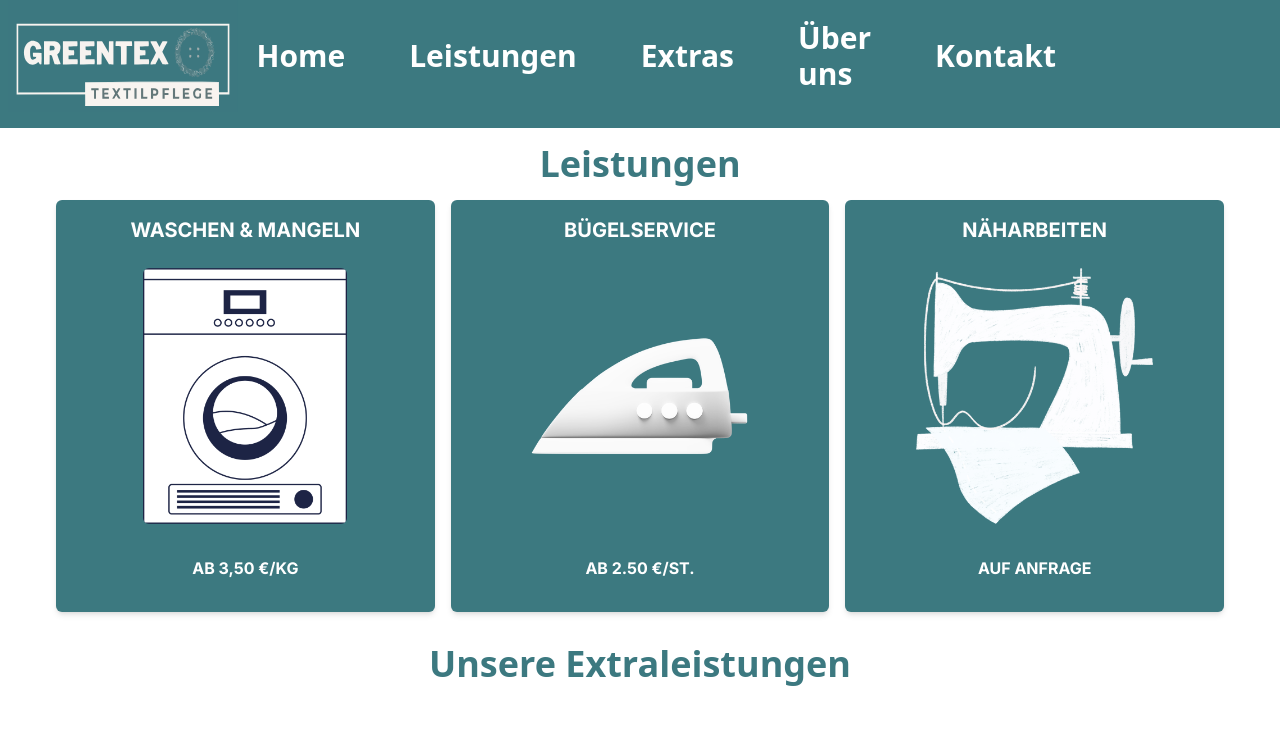
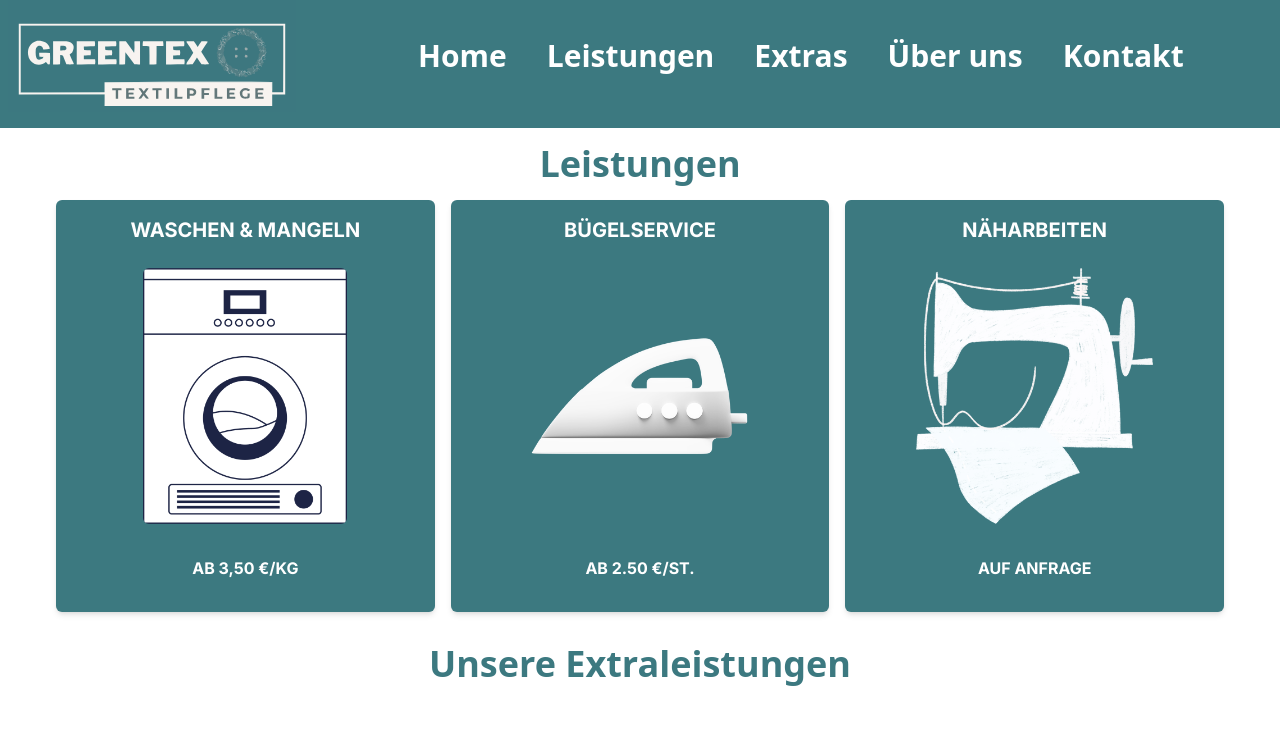
Before and after one commit to lementrix/GREENTEX, a Next.js app: page / in a window 1280 px wide. Shown: the top 733 px of the page. Built offline with nearby package versions, Linux system fonts and the light colour scheme.

Commit message:
BurgerAndNavMenu

```diff
--- a/app/page.jsx
+++ b/app/page.jsx
@@ -44,6 +44,12 @@ const AboutCard = ({ title, initialText, hoverText, icon }) => {
 
 
 const Home = () => {
+
+  const [isMenuVisible, setIsMenuVisible] = useState(false);
+
+  const toggleMenuVisibility = () => {
+    setIsMenuVisible(!isMenuVisible);
+  };
 
   const services = [
     {
@@ -97,20 +103,26 @@ const Home = () => {
     <div>
       <header id="home" className="flex h-20 md:h-20 lg:h-20 bg-main text-white relative xl:h-32 2xl:h-32 ">
       <link rel="icon" href="/favicon.ico" />
-        <nav className="md:flex bg-main items-center w-full z-20 fixed">
-        <a href="#home" className="max-md:flex justify-center"><img src="logo.svg" alt="Logo" className="max-md:m-auto h-16 md:h-20 md:ml-2 xl:h-28 xl:w-72 ml-14 mr-40 " /></a>
-          <a className="max-md:hidden md:text-xl lg:text-3xl font-sans mr-16 ml-4" href="#home">Home</a>
-          <a className="max-md:hidden md:text-xl lg:text-3xl font-sans mr-16" href="#services">Leistungen</a>
-          <a className="max-md:hidden md:text-xl lg:text-3xl font-sans mr-16" href="#extras">Extras</a>
-          <a className="max-md:hidden md:text-xl lg:text-3xl font-sans mr-16" href="#about">Über uns</a>
-          <a className="max-md:hidden md:text-xl lg:text-3xl font-sans mr-16" href="#contact">Kontakt</a>
-          <div className="bg-main text-white w-50 ml-40"><a className="hidden 2xl:flex text-xl font-sans items-center place-content-between" href="tel:+49 (0) 176 419 77 994">+49 (0) 176 419 77 994</a>
-          <a className="hidden 2xl:flex text-xl font-sans" href="tel:+49 (0) 2602 992 9286">+49 (0) 2602 992 9286</a>
-          <div className=" mb-2 transition duration-500 md:hidden">
-                <span className="h-2 w-full bg-white mb-2 transform translate-y-3 rotate-45 md:hidden"></span>
-                <span className="h-2 w-full bg-white mb-2 hidden md:hidden"></span>
-                <span className="h-2 w-full bg-white mb-2 transform translate-y-3 rotate-45 md:hidden"></span>
-            </div>
+
+        <nav className=" md:flex bg-main items-center w-full z-20 fixed">
+        <a href="#home" className="max-md:flex justify-center"><img src="logo.svg" alt="Logo" className="max-md:m-auto max-lg:mr-8 h-16 md:h-20 md:ml-2 xl:h-28 xl:w-72 ml-14 mr-28 "/>
+        </a>
+        <hamburger className= "block absolute right-2 top-1/2 -translate-y-1/2 w-4 h-3 bg-main z-40 mb-2 md:hidden " onClick={toggleMenuVisibility} >
+                <span className= {`block h-0.5 w-full bg-white z-40  mb-0.5 ${isMenuVisible ? '-rotate-45 translate-y-2': ''}`}></span>
+                <span className={`block h-0.5 w-full bg-white z-40  mb-0.5 ${isMenuVisible ? 'hidden': ''}`}></span>
+                <span className={`block h-0.5 w-full bg-white z-40  mb-0.5 ${isMenuVisible ? 'rotate-45 translate-y-1': ''}`}></span>
+            </hamburger>
+
+        <menu className={`max-md:fixed max-md:flex max-md:items-center place-content-center max-md:h-screen max-md:bg-main max-md:bg-opacity-70 max-md:w-1/2 max-md:flex-col ${isMenuVisible ? '' : 'max-md:left-full'}`}>
+          <a className="max-md:mt-8 max-md:text-2xl md:text-xl lg:text-2xl max-lg:mr-8 xl:text-3xl font-sans mr-10" href="#home">Home</a>
+          <a className="max-md:mt-8 max-md:text-2xl md:text-xl lg:text-2xl max-lg:mr-8 xl:text-3xl font-sans mr-10" href="#services">Leistungen</a>
+          <a className="max-md:mt-8 max-md:text-2xl md:text-xl lg:text-2xl max-lg:mr-8 xl:text-3xl font-sans mr-10" href="#extras">Extras</a>
+          <a className="max-md:mt-8 max-md:text-2xl md:text-xl lg:text-2xl max-lg:mr-8 xl:text-3xl font-sans mr-10" href="#about">Über uns</a>
+          <a className="max-md:mt-8 max-md:text-2xl md:text-xl lg:text-2xl max-lg:mr-8 xl:text-3xl font-sans mr-10" href="#contact">Kontakt</a>
+          </menu>
+
+          <div className="max-2xl:hidden 2xl:bg-main text-white w-50 ml-14"><a className="flex text-lg font-sans items-center place-content-between" href="tel:+49 (0) 176 419 77 994">+49 (0) 176 419 77 994</a>
+          <a className="flex text-lg font-sans" href="tel:+49 (0) 2602 992 9286">+49 (0) 2602 992 9286</a>
           </div>
           </nav>
       </header>
```
